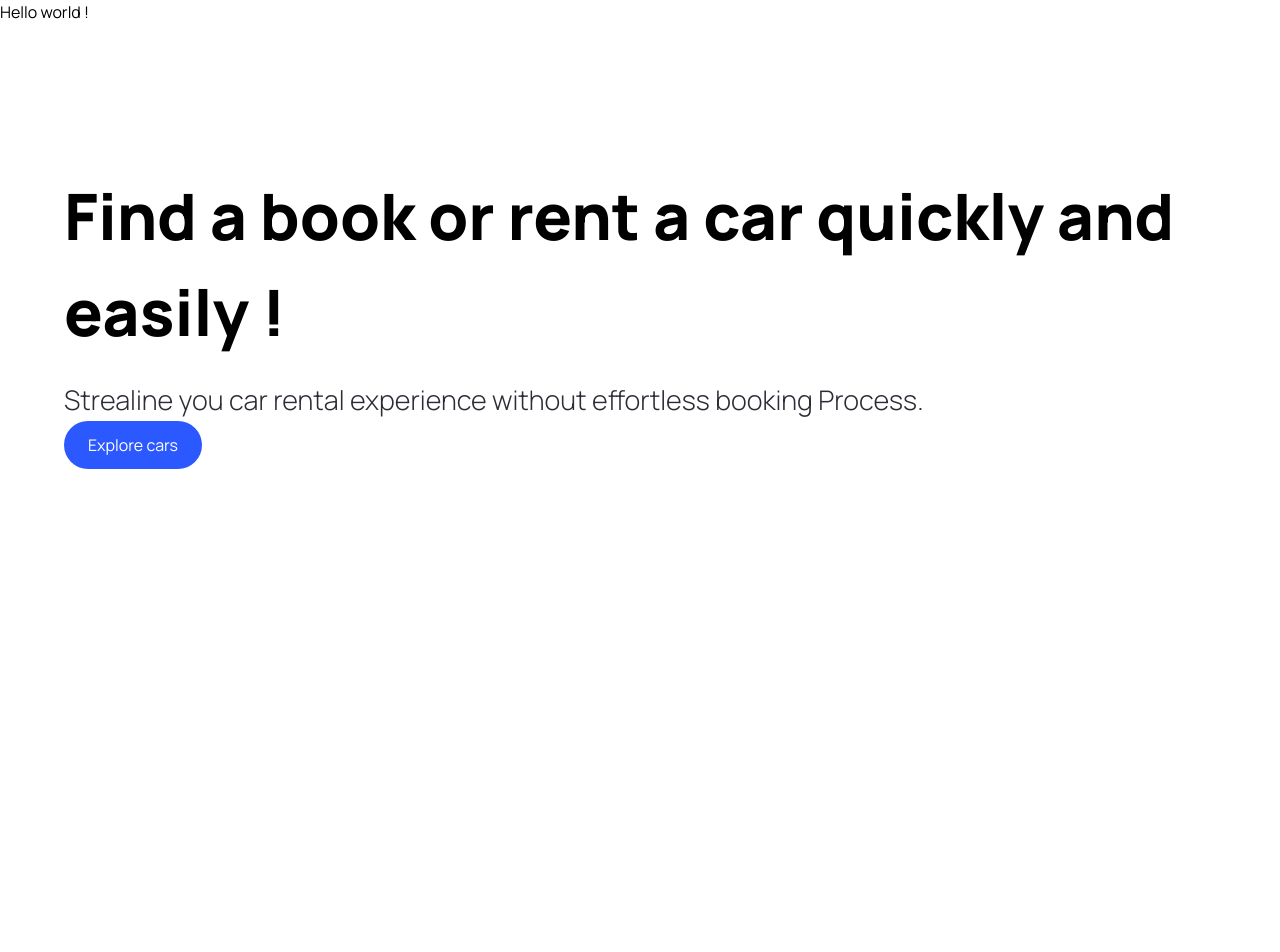
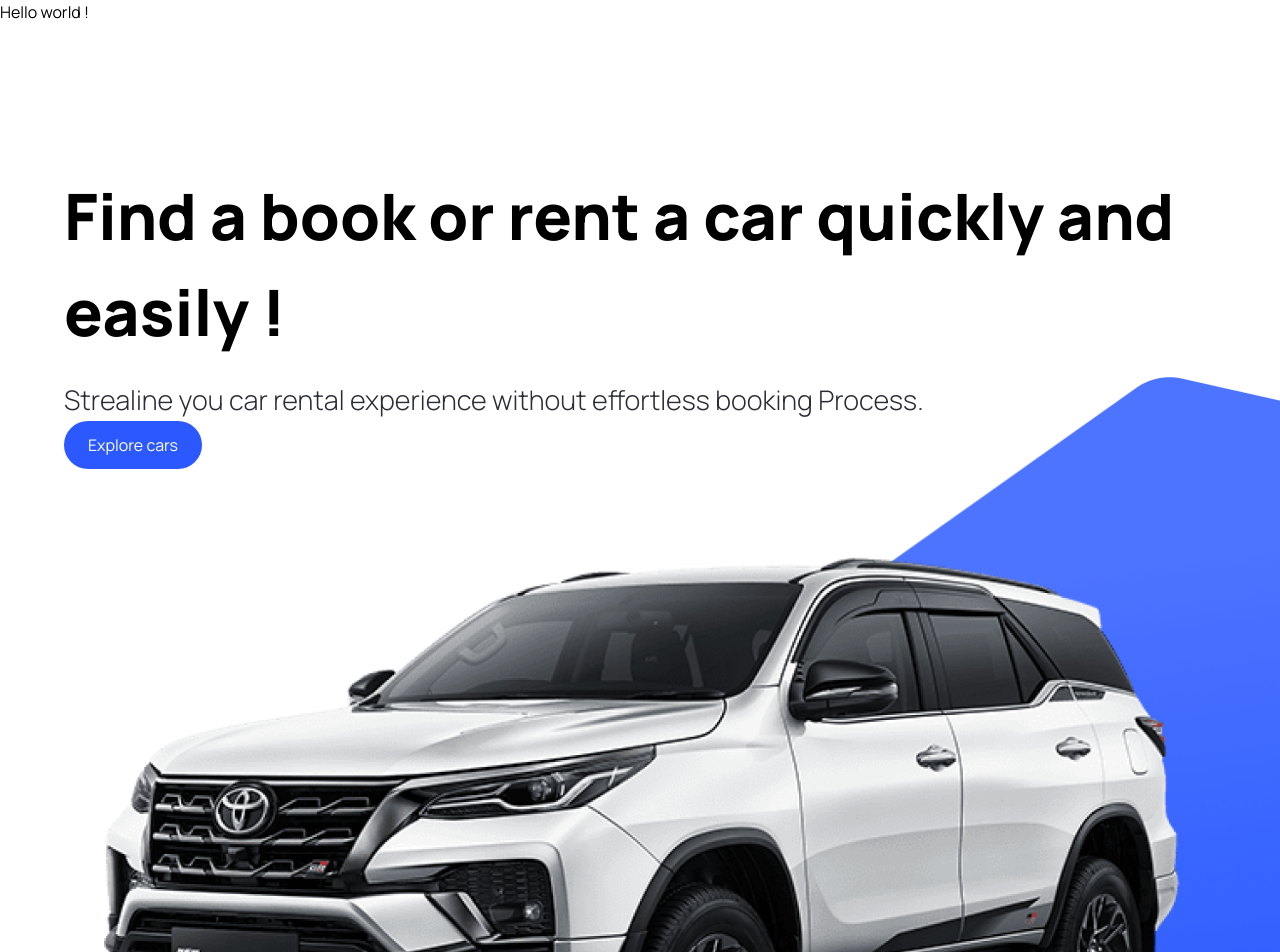
Before and after one commit to Prakash-Ravichandran/nextjs_vehicle_showroom_app, a Next.js app: page / in a window 1280 px wide. Shown: the top 952 px of the page. Before the commit the page ends 800 px from the top, so only its background shows below. Built offline with nearby package versions, Linux system fonts and the light colour scheme.

Commit message:
[feat]: hero section image

```diff
--- a/components/Hero.tsx
+++ b/components/Hero.tsx
@@ -1,6 +1,7 @@
 "use client";
 
 import { CustomButton } from "@/components/CustomButton";
+import Image from "next/image";
 
 export const Hero = () => {
   const handleScroll = () => {
@@ -23,6 +24,17 @@ export const Hero = () => {
             containerStyles={"bg-primary-blue text-white rounded-full"}
             handleClick={handleScroll}
           />
+          <div className="hero__image-container">
+            <div className="hero__image">
+              <Image
+                src="/hero.png"
+                alt="hero"
+                fill
+                className="object-contain"
+              />
+              <div className="hero__image-overlay" />
+            </div>
+          </div>
         </div>
       </div>
     </>
```
